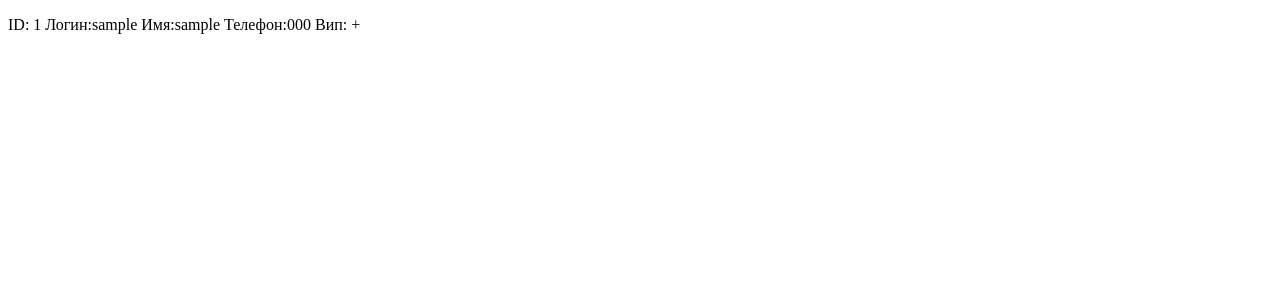
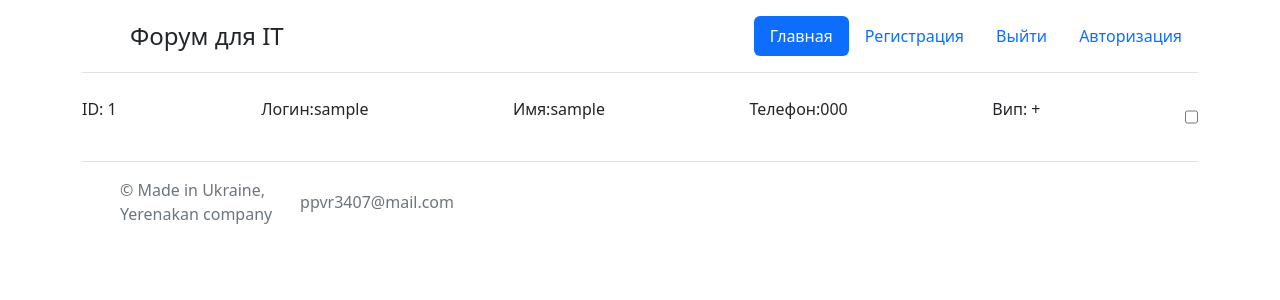
Before and after one commit to Pavel1515/Flask, a Flask app: page /admin in a window 1280 px wide. Shown: the top 300 px of the page. Run offline with Flask 2, Linux system fonts and the light colour scheme; tables that the repository leaves empty hold one stand-in row (values such as "Sample post").

Commit message:
настроил пагинацию

```diff
--- a/packages/routes.py
+++ b/packages/routes.py
@@ -9,48 +9,46 @@ def load_user(user_id):
     return User.query.get(user_id)
 
 
-@app.route("/", methods=["POST", "GET"])
+@app.route("/")
+@app.route("/<int:page>")
 @login_required
-def index():
+def index(page=1):
     id = request.cookies.get('id')
-    base = Date_b.query.all()
     user = User.query.filter(User.login == id).first()
-    return render_template("index.html", base=base, user=user)
+    posts = db.session.query(Date_b).paginate(page,5,False)
+    return render_template("index.html", posts=posts,user=user)
 
 
 @app.route('/form', methods=['POST', 'GET'])
 @login_required
 def form():
-    try:
-        if request.method == "POST":
-            title = request.form.get("title")
-            text = request.form.get("text")
-            id = request.cookies.get('id')
-            user = User.query.filter(User.login == id).first()
-            data_b = Date_b(title=title, text=text, name_user=user.user_name)
-            db.session.add(data_b)
-            db.session.commit()
-            return redirect(url_for("index"))
-        return render_template('form.html')
-    except:
-        return "База даных не доступна"
+    if request.method == "POST":
+        title = request.form.get("title")
+        text = request.form.get("text")
+        id = request.cookies.get('id')
+        user = User.query.filter(User.login == id).first()
+        data_b = Date_b(title=title, text=text, name_user=user.user_name)
+        db.session.add(data_b)
+        db.session.commit()
+        return redirect(url_for("index"))
+    return render_template('form.html')
+
 
 
 @app.route('/delete/<int:id>',methods=['POST','GET'])
 @login_required
 def dellete(id):
-    base = Date_b.query.get(id)
+    base = db.session.query(Date_b).get(id)
     login = request.cookies.get('id')
-    access= User.query.filter(User.login == login).first()
+    access= db.session.query(User).filter(User.login == login).first()
     if access.super_vip == True:
-        try:
-            db.session.delete(base)
-            db.session.commit()
-            return redirect(url_for('index'))
-        except:
-            return "База даных не доступна"
+        db.session.query(Date_text).filter(Date_text.chat == id).delete()
+        db.session.delete(base)
+        db.session.commit()
+        return redirect(url_for('index'))
     else:
         return redirect(url_for('index'))
+
 
 
 @app.route("/registr", methods=['GET', 'POST'])
@@ -113,19 +111,16 @@ def pageNotFount(error):
     return redirect(url_for('login_all'))
 
 
+
 @app.route('/open/<int:id>', methods=['POST','GET'])
 def open_viev(id):
-    state = Date_b.query.filter(Date_b.id == id).first()
-    chats = Date_text.query.filter(Date_text.chat == state.id)
-    try:
-        if request.method == "POST":
-            text = request.form.get("text")
-            id = request.cookies.get('id')
-            user = User.query.filter(User.login == id).first()
-            data_text = Date_text(chat = state.id, text=text, name_user=user.user_name)
-            db.session.add(data_text)
-            db.session.commit()
-            # return  render_template('open.html',state = state , chats = chats )
-    except:
-            return "База даных не доступна"
-    return  render_template('open.html',state = state , chats = chats )
+    state = db.session.query(Date_b).filter(Date_b.id == id).first()
+    chats = db.session.query(Date_text).filter(Date_text.chat == state.id)
+    if request.method == "POST":
+        text = request.form.get("text")
+        id = request.cookies.get('id')
+        user = User.query.filter(User.login == id).first()
+        data_text = Date_text(chat = state.id, text=text, name_user=user.user_name)
+        db.session.add(data_text)
+        db.session.commit()
+    return  render_template('open.html',state = state ,chats = chats)
--- a/packages/static/css/style.css
+++ b/packages/static/css/style.css
@@ -1,57 +1,4 @@
-body{
-    padding: 0;
-    margin: 0;
-    background-color: aqua;
+.my-row{
+    display: flex;
+    justify-content: space-between;
 }
-.container{
-    display: block;
-    display: flex;
-}
-.hider{
-    display: block;
-    width: 100%;
-    height: 35px;
-    background-color: rgb(191, 218, 42);
-    text-align: center;
-    color: blue;
-    font-weight: 800;
-    font-size: 25px;
-}
-.delete{
-    display: block;
-    color: red;
-    border-width: 8px;
-    border-color: red;
-    border-radius:25px;
-    background: rgba(10, 235, 21, 0.692);
-    font-size: 25px;
-    width: 110px;
-    text-align: center;
-    border-color: red;
-}
-.title{
-    font-size: 25px;
-    padding-left: 5%;
-    color:rgb(128, 128, 9);
-    font-weight: 800;
-}
-.greeting{
-    color: red;
-    font-size: 41px;
-    text-align: right;
-    padding-right: 20px;
-}
-.menu{
-    display: flex;
-    margin: auto;
-    justify-content: end;
-}
-.m_btn{
-    height: 10px;
-    display: block;
-    padding: 15px;
-    text-align: center;
-    border-radius: 20px;
-    background-color: orangered;
-    font-size: 16px;
-}
--- a/packages/templates/admin.html
+++ b/packages/templates/admin.html
@@ -1,23 +1,23 @@
-<!DOCTYPE html>
-<html lang="en">
-<head>
-    <meta charset="UTF-8">
-    <meta http-equiv="X-UA-Compatible" content="IE=edge">
-    <meta name="viewport" content="width=device-width, initial-scale=1.0">
-    <title>Список админов</title>
-</head>
-<body>
-    {% for user in users %}
-    <p><span>ID: {{user.id}}</span>
-        <span>Логин:{{user.login}}</span>
-        <span>Имя:{{user.user_name}}</span>
-        <span>Телефон:{{user.tel}}</span>
+{% extends "base.html" %}
+{% block title %}
+Список админов
+{% endblock %}
+{% block body %}
+{% for user in users %}
+<div class="container">
+    <div class="my-row">
+        <p>ID: {{user.id}}</p>
+        <p>Логин:{{user.login}}</p>
+        <p>Имя:{{user.user_name}}</p>
+        <p>Телефон:{{user.tel}}</p>
         {% if user.super_vip == True %}
-        <span>Вип: +</span>
+        <p>Вип: +</p>
         {% else %}
-        <span>Вип:-</span>
+        <p>Вип:-</p>
         {% endif %}
-    </p>
-    {% endfor %}
-</body>
-</html>
+        <input type="checkbox" name="cheked">
+    </div>
+
+</div>
+{% endfor %}
+{% endblock %}
--- a/packages/templates/base.html
+++ b/packages/templates/base.html
@@ -4,6 +4,7 @@
     <meta charset="UTF-8">
     <title>{% block title %}{% endblock %}</title>
     <link rel="stylesheet" href="https://cdn.jsdelivr.net/npm/bootstrap@5.2.0-beta1/dist/css/bootstrap.min.css">
+    <link rel="stylesheet" type="text/css" href="{{ url_for( 'static', filename='css/style.css', v=1)}}">
 <body>
     <div class="container">
         <header class="d-flex flex-wrap justify-content-center py-3 mb-4 border-bottom">
--- a/packages/templates/open.html
+++ b/packages/templates/open.html
@@ -1,18 +1,16 @@
  {% extends "base.html" %}
 
  {% block body %}
-
+ <div class="container">
     <h1>{{state.title}}</h1>
     <p>{{state.text}}</p>
     <br>
     {% for i in chats %}
     <p>{{i.text}}</p>
     {% endfor %}
-
-
     <form method="post">
         <textarea name="text"  cols="30" rows="10"></textarea>
         <button type="submit">Отправить</button>
     </form>
-
+ </div>
 {% endblock %}
```
Also changed, not shown: packages/templates/form.html (+11 -5 lines), packages/templates/index.html (+18 -5 lines), 1 other file. Lines whose indentation alone changed are shown as unchanged.
